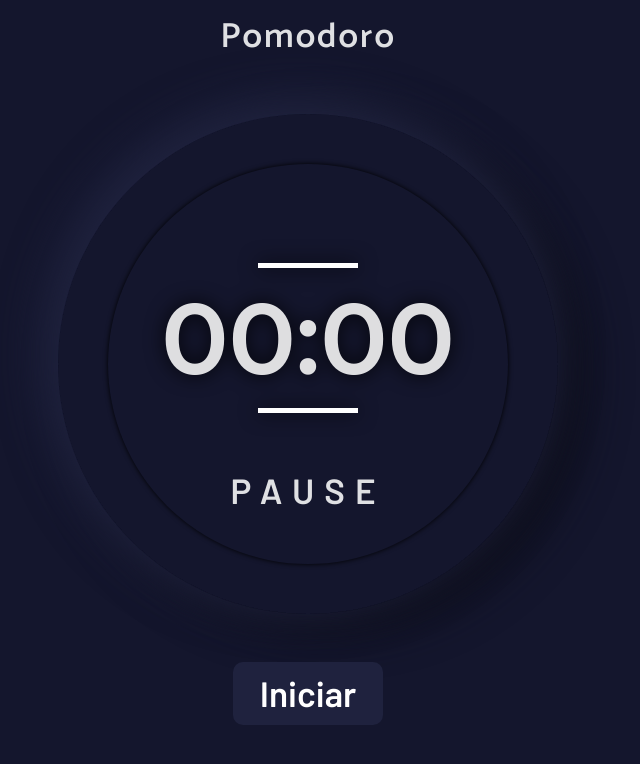
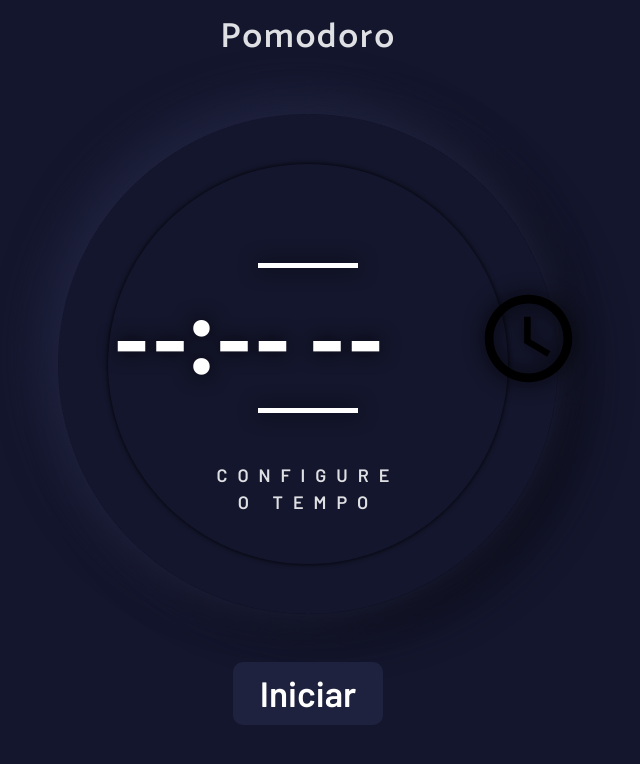
Before and after one commit to DanielMarcosPires/Pomodoro, a plain HTML site: page index.html in a window 1280 px wide. Shown: the whole page, without its empty margins (332-972 px from the left). Drawn offline with nearby package versions, Linux system fonts and the light colour scheme.

Commit message:
Agora o tempo é configurável

```diff
--- a/assets/js/script.js
+++ b/assets/js/script.js
@@ -1,5 +1,10 @@
 const btn = document.querySelector('#start');
 const ticksound = document.querySelector('#tik')
+
+const valor = document.querySelector('input[type="time"]').value
+const [min = 25, sec = 30] = valor.split(':');
+
+
 
 function sound(){
 
@@ -14,14 +19,14 @@ function formataRelogio(numero) {
     return numero.toString().padStart(2, '0');
 }
 let cronometro = {
-    seg: 30,
-    min: 25
+    seg: sec,
+    min: min
 }
 
 function tempo() {
     cronometro.seg -= counter;
 
-    let porcentagem = (cronometro.min * 60 + cronometro.seg) / (25 * 60 + 30) * 100;
+    let porcentagem = (cronometro.min * 60 + cronometro.seg) / (23 * 60 + 30) * 100;
 
     let progresso = document.querySelector('#barraDeprogresso');
     progresso.style.setProperty('--v', porcentagem + '%');
@@ -37,6 +42,7 @@ function tempo() {
         clearInterval(intervalo);
         alert('Acabou o tempo!');
         btn.removeAttribute('disabled',true);
+
     } else if (formataRelogio(cronometro.seg) >= 0) {
 
         if (formataRelogio(cronometro.seg) === formataRelogio(0) && formataRelogio(cronometro.min) > 0) {
--- a/assets/scss/style.scss
+++ b/assets/scss/style.scss
@@ -37,6 +37,31 @@
     border:none;
     outline: none;
 }
+input[type="time"]::-webkit-clear-button {
+    position: absolute;
+    top: 0;
+    right: 0;
+    width: 20px;
+    height: 20px;
+    background: transparent;
+  }
+  input[type="time"]::-moz-clear-button {
+    position: absolute;
+    top: 0;
+    right: 0;
+    width: 20px;
+    height: 20px;
+    background: transparent;
+  }
+  input[type="time"]::-ms-clear-button {
+    position: absolute;
+    top: 0;
+    right: 0;
+    width: 20px;
+    height: 20px;
+    background: transparent;
+  }
+
 button[disabled]{
     opacity: 0.6;
     background: red;
@@ -91,6 +116,16 @@ body{
   filter: drop-shadow(0 0 10px #000000);
   top: 20%;
 }
+.numero input[type="time"]{
+    @include resetButton();
+    color: #fff;
+    background: none;
+    outline: none;
+    border: none;
+}
+.numero input[type="time"]::-ms-clear{
+    display: none;
+}
 .numero::before{
     content: '';
     display: inline-block;
@@ -116,6 +151,7 @@ body{
    @include fonteInfo(Barlow);
    border-radius: 20px;
    text-transform: uppercase;
+   font-size: 18px;
    width: 200px;
 }
 .info--pausa{
--- a/index.html
+++ b/index.html
@@ -17,8 +17,10 @@
         <div class="relogio">
             <div class="display">
                 <div class="posicao">
-                    <p class="numero" id="hora">00:00</p>
-                    <p class="info">Pause</p>
+                    <p class="numero" id="hora">
+                      <input type="time">
+                    </p>
+                    <p class="info">Configure o tempo</p>
                     <audio id="tik" src="assets/audio/403001__kaosmakinesi__clock-tick-tik-tak.wav">
                     </audio>
                 </div>
```
Also changed, not shown: assets/scss/style.css, 1 other file.
